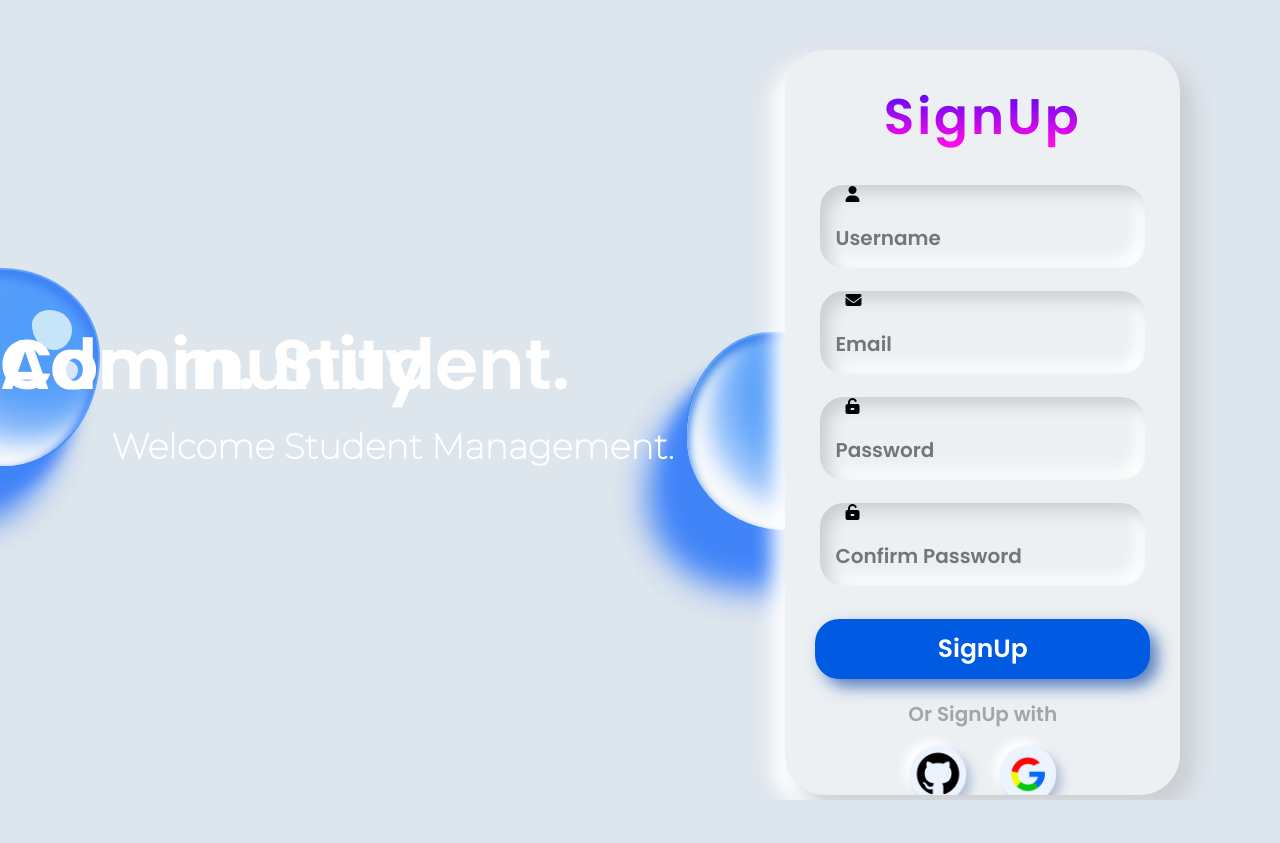
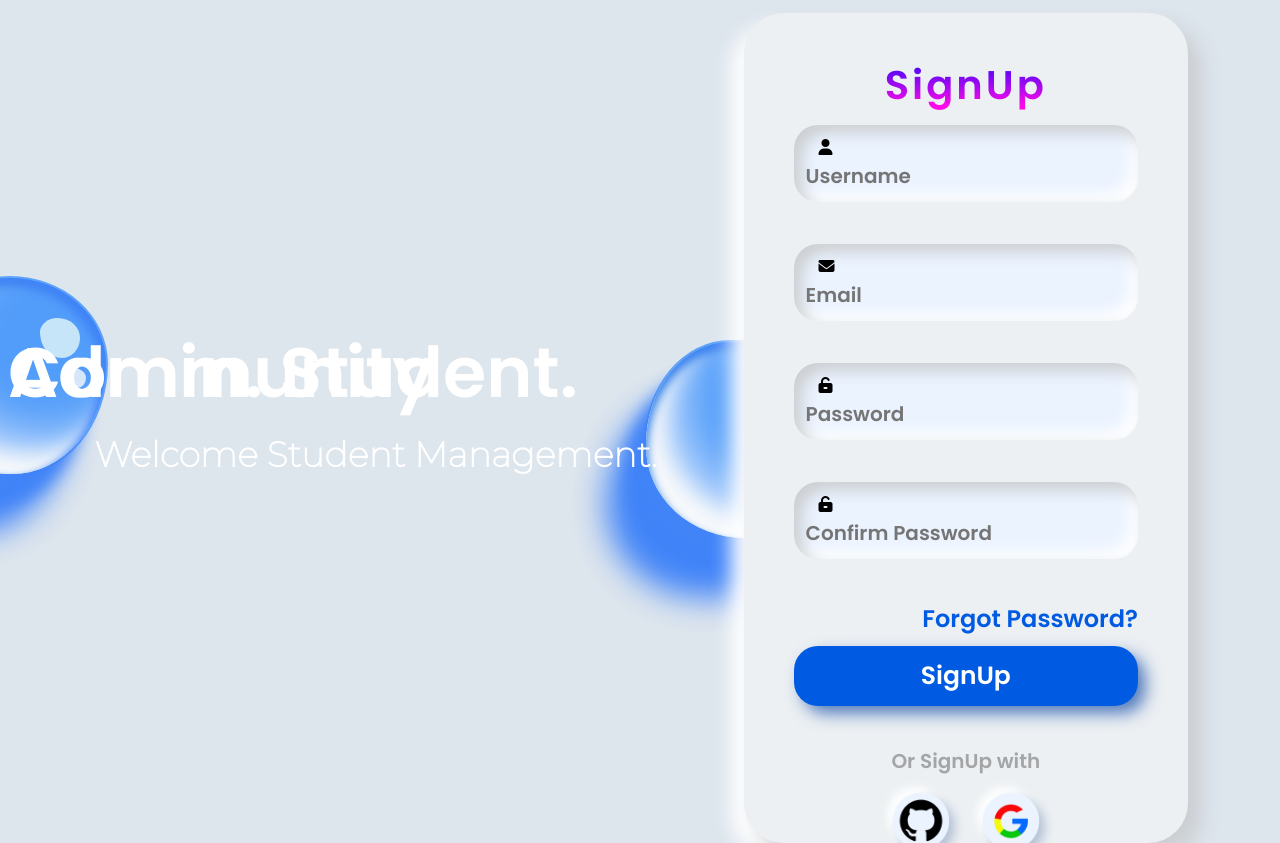
Before and after one commit to Chinna-Babu-1289/flask-tcs-project, a Flask app: page / in a window 1280 px wide. Before the commit the page ends 800 px from the top, so only its background shows below. Run offline with Flask 2, Linux system fonts and the light colour scheme; some libraries are stand-ins or nearby versions.

Commit message:
change:changed css in register page

```diff
--- a/static/css/register.css
+++ b/static/css/register.css
@@ -2,12 +2,14 @@
 @import url("https://fonts.googleapis.com/css2?family=Poppins:wght@600&display=swap");
 
 :root {
-  --font: "Montserrat", sans-serif;
+  --title-font: "Montserrat", sans-serif;
   --font-secondary: "Poppins", sans-serif;
   --text-color: rgba(128, 128, 128, 0.67);
   --background-color: #dbe4ecf0;
-  --text-color2-: #005be2;
+  --button-color2-: #005be2;
   --input-text-color: #ff0be7;
+  --sucess-color: #2ecc71;
+  --error-color: #e74c3c;
 }
 
 * {
@@ -15,10 +17,8 @@
 }
 
 body {
-  margin: 0;
-  font-family: var(--font);
-  font-weight: 700;
   background-color: var(--background-color);
+  font-family: var(--font-secondary);
   display: flex;
   align-items: center;
   justify-content: flex-end;
@@ -109,55 +109,87 @@
 
 /* SignUpForm Css */
 
-.login-container {
-  margin-top: 65px;
+.container {
+  background-color: #ecf0f3;
+  border-radius: 40px;
+  box-shadow: 13px 13px 20px #cbced1, -13px 13px 20px #fff;
+  width: 600px;
+  height: 830px;
+  padding: 20px 30px 20px 30px;
+  margin-top: 60px;
   margin-right: 100px;
+  margin-bottom: 20px;
   overflow: hidden;
-  margin-bottom: 20px;
-  width: 500px;
-  height: 745px;
-  padding: 20px 30px 25px 30px;
-  border-radius: 40px;
-  background-color: #ecf0f3;
-  box-shadow: 13px 13px 20px #cbced1, -13px 13px 20px #fff;
 }
 
 .title {
-  font-size: 50px;
-  padding-top: 10px;
+  text-align: center;
+  justify-content: center;
+  font-size: 40px;
+  font-family: var(--font-secondary);
+  font-weight: 700;
+  font-weight: bold;
+  padding-top: 2px;
+  margin-bottom: 10px;
   letter-spacing: 3px;
-  font-weight: 700;
-  font-family: var(--font-secondary);
-  font-weight: bold;
-  /* display: flex;
-  align-items: center;
-  justify-content: center; */
-  text-align: center;
   background: linear-gradient(180deg, #2806fb 8%, #ff0be7 85.94%);
   -webkit-background-clip: text;
   -webkit-text-fill-color: transparent;
   background-clip: text;
 }
 
-.fields {
-  width: 100%;
-  padding: 30px 5px 5px 5px;
+.form {
+  padding: 20px 20px;
 }
 
-/* ! has to change padding individually */
+.form-control {
+  position: relative;
+  margin-bottom: 42px;
+  padding: 10px;
+  width: 100%;
+  font-weight: bold;
+  border-radius: 24px;
+  background: #ebf3ff;
+  box-shadow: inset 8px 8px 16px #cbced1, inset -8px -8px 16px #ffffff;
+}
 
-.fields input {
+.form-control input {
   cursor: pointer;
   border: none;
   outline: none;
-  background: none !important;
+  background: none;
   font-size: 20px;
   font-family: var(--font-secondary);
-  /* font-size: 20px; */
   color: var(--input-text-color);
-  padding: 15px;
-  font-weight: bold;
 }
+
+.form-control input:focus {
+  outline: 0;
+}
+
+.form-control.error {
+  /* border-color: var(--error-color) !important; */
+  border: 2px solid var(--error-color);
+}
+
+.form-control small {
+  color: var(--error-color);
+  font-family: var(--font-secondary);
+  font-size: small;
+  position: absolute;
+  bottom: 0;
+  left: 0;
+  visibility: hidden;
+}
+
+.form-control.success {
+  /* border-color: var(--sucess-color); */
+  border: 2px solid var(--sucess-color);
+}
+
+/* .form-control.error small {
+  visibility: visible;
+}*/
 
 /* ! change background color of input autocomplete */
 input:-webkit-autofill,
@@ -168,29 +200,10 @@
   background-color: transparent !important;
 }
 
-.username,
-.password,
-.email,
-.confirmpassword {
-  background: none !important;
-  border: none;
-  outline: none;
-  margin-bottom: 23px;
-  border-radius: 24px;
-  background: #ebf3ff;
-  box-shadow: inset 8px 8px 16px #cbced1, inset -8px -8px 16px #ffffff;
-}
-
-/* .fields input::-moz-focus-inner {
-  border: none;
-  background: none;
-  outline: none;
-} */
-
-.fields i {
-  height: 25px;
-  width: 25px;
-  margin: 0 10px -3px 25px;
+.form-control i {
+  height: 27px;
+  width: 27px;
+  margin: 0 10px -10px 15px;
 }
 
 .pass-link {
@@ -210,9 +223,8 @@
 }
 
 .signin-btn {
-  /* position: relative; */
   cursor: pointer;
-  margin-top: 5px;
+  margin-top: 10px;
   background: #005be2;
   display: flex;
   align-items: center;
@@ -222,14 +234,17 @@
   width: 100%;
   height: 60px;
   border-radius: 24px;
+  text-decoration: none;
   box-shadow: 8px 8px 16px #03409cad, 8px 8px 16px #ffffff;
 }
 
-.signin-btn a {
+a .signin-btn {
   font-size: 25px;
   font-family: var(--font-secondary);
   font-weight: bold;
   color: #fff;
+}
+a {
   text-decoration: none;
 }
 
@@ -285,7 +300,7 @@
   color: #005be2;
 }
 
-.container {
+/* .container {
   max-width: 800px;
   width: 100%;
-}
+} */
--- a/static/js/validate.js
+++ b/static/js/validate.js
@@ -11,7 +11,7 @@
     // console.log(formControl);
     formControl.className = 'form-control error';
     const small = formControl.querySelector('small');
-    small.innerText = message;
+    small.innerHTML = message;
     // console.log(formControl);
 };
 
@@ -61,7 +61,7 @@
 };
 
 const checkPasswordMatch = (input1, input2) => {
-    console.log(input1.value, input2.value);
+    // console.log(input1.value, input2.value);
     if (input1.value !== input2.value) {
         showError(input2, 'Passwords do not match');
     }
--- a/templates/register.html
+++ b/templates/register.html
@@ -23,58 +23,57 @@
         <p>Welcome Student Management.</p>
       </div>
     </div>
-    <div class="login-container">
-      <form action="{{ url_for('register') }}" method="post">
+    <div class="container">
+      <form
+        action="{{ url_for('register') }}"
+        class="form"
+        id="form"
+        method="post"
+      >
         <div class="title">SignUp</div>
-        <div class="fields">
-          <div class="username">
+        <div class="form-control">
           <i class="fa-solid fa-user"></i>
           <input
-              type="username"
-              class="user-input"
+            type="text"
             placeholder="Username"
             name="username"
-              required
+            id="username"
           />
+          <small>Error Message</small>
         </div>
-          <div class="email">
+        <div class="form-control">
           <i class="fa-solid fa-envelope"></i>
-            <input
-              type="email"
-              class="email-input"
-              placeholder="Email"
-              name="email"
-              autocomplete="off"
-              required
-            />
+          <input type="text" placeholder="Email" name="email" id="email" />
+          <small class="small-input">Error Message</small>
         </div>
-          <div class="password">
+
+        <div class="form-control">
           <i class="fa-solid fa-unlock-keyhole"></i>
           <input
             type="password"
-              class="pass-input"
             placeholder="Password"
             name="password"
-              autocomplete="off"
-              required
+            id="password"
           />
+          <small>Error Message</small>
         </div>
-          <div class="confirmpassword">
+        <div class="form-control">
           <i class="fa-solid fa-unlock-keyhole"></i>
           <input
             type="password"
-              class="pass-input"
             placeholder="Confirm Password"
             name="password2"
-              autocomplete="off"
-              required
+            id="password2"
           />
+          <small>Error Message</small>
         </div>
-        </div>
-        <!-- <div class="pass-link"><a href="#">Forgot Password?</a></div> -->
-        <button type="submit" class="signin-btn">
-          <a href="{{ url_for('login') }}">SignUp</a>
-        </button>
+
+        <div class="pass-link"><a href="#">Forgot Password?</a></div>
+        <a href="#"
+          ><button type="submit" class="form-button signin-btn">
+            SignUp
+          </button></a
+        >
       </form>
       <div class="or"><span>Or SignUp with</span></div>
       <div class="social-icons">
@@ -87,5 +86,6 @@
         >
       </div>
     </div>
+    <script src="/static/js/validate.js"></script>
   </body>
 </html>
```
Also changed, not shown: static/css/register2.css (added, +200 -0 lines). Lines whose indentation alone changed are shown as unchanged.
